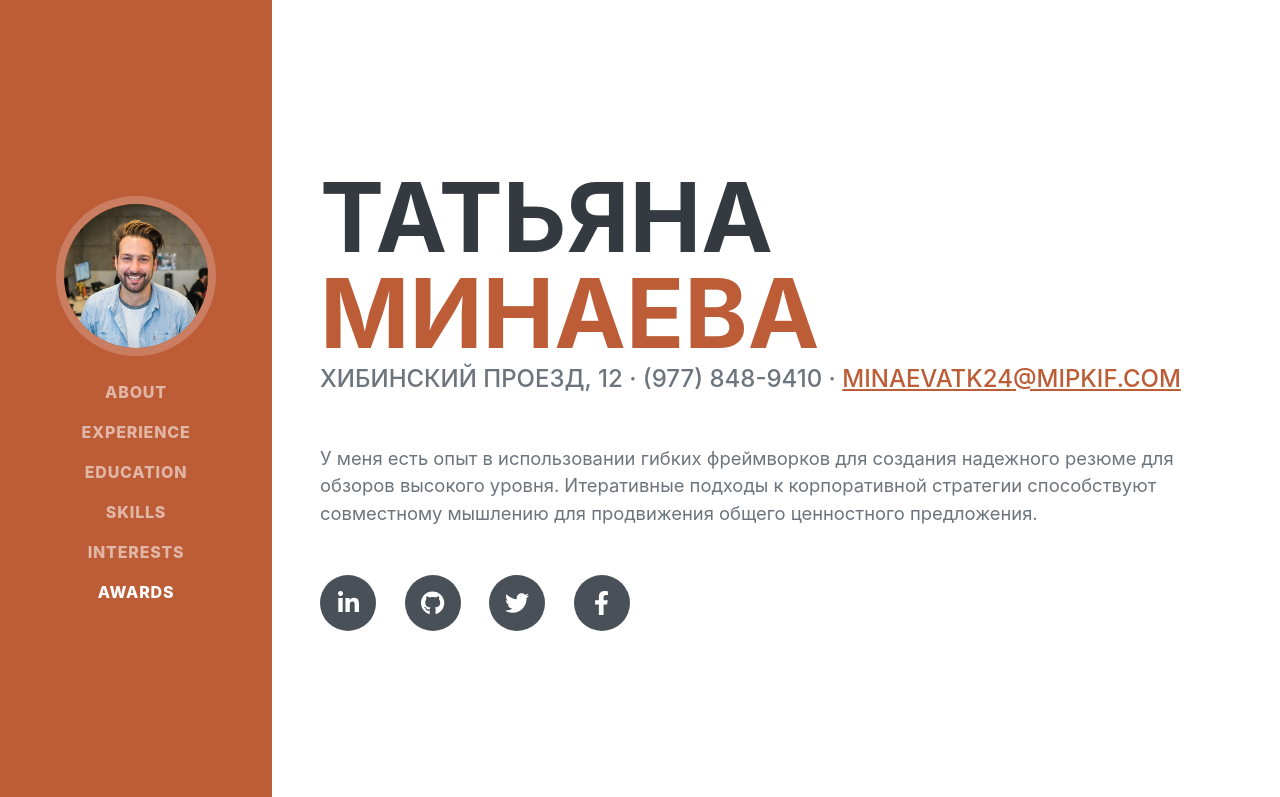
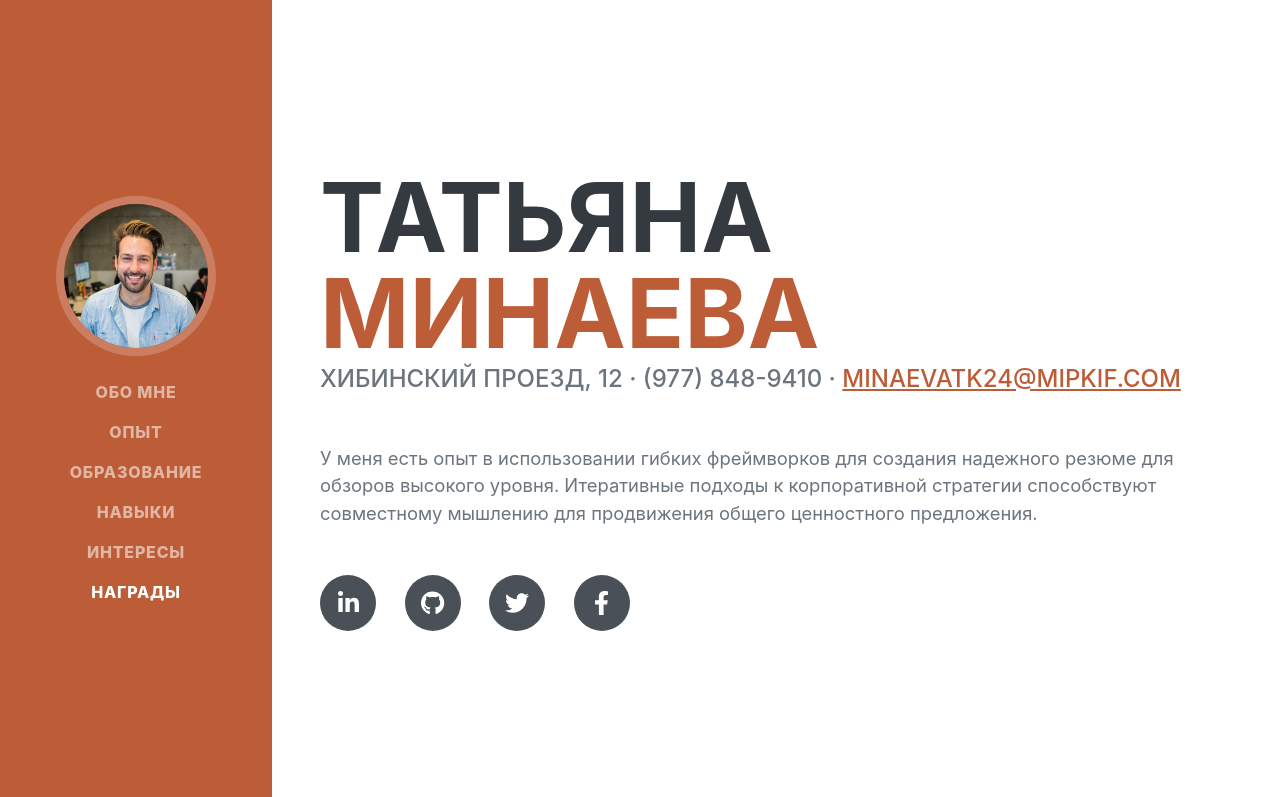
Before and after one commit to qwhltr/resume, a plain HTML site: page index.html in a window 1280 px wide. Shown: the top 797 px of the page. Drawn offline with nearby package versions, Linux system fonts and the light colour scheme; a web font is replaced by a local one.

Commit message:
Update index.html

```diff
--- a/index.html
+++ b/index.html
@@ -25,12 +25,12 @@
             <button class="navbar-toggler" type="button" data-bs-toggle="collapse" data-bs-target="#navbarResponsive" aria-controls="navbarResponsive" aria-expanded="false" aria-label="Toggle navigation"><span class="navbar-toggler-icon"></span></button>
             <div class="collapse navbar-collapse" id="navbarResponsive">
                 <ul class="navbar-nav">
-                    <li class="nav-item"><a class="nav-link js-scroll-trigger" href="#about">About</a></li>
-                    <li class="nav-item"><a class="nav-link js-scroll-trigger" href="#experience">Experience</a></li>
-                    <li class="nav-item"><a class="nav-link js-scroll-trigger" href="#education">Education</a></li>
-                    <li class="nav-item"><a class="nav-link js-scroll-trigger" href="#skills">Skills</a></li>
-                    <li class="nav-item"><a class="nav-link js-scroll-trigger" href="#interests">Interests</a></li>
-                    <li class="nav-item"><a class="nav-link js-scroll-trigger" href="#awards">Awards</a></li>
+                    <li class="nav-item"><a class="nav-link js-scroll-trigger" href="#about">Обо мне</a></li>
+                    <li class="nav-item"><a class="nav-link js-scroll-trigger" href="#experience">Опыт</a></li>
+                    <li class="nav-item"><a class="nav-link js-scroll-trigger" href="#education">Образование</a></li>
+                    <li class="nav-item"><a class="nav-link js-scroll-trigger" href="#skills">Навыки</a></li>
+                    <li class="nav-item"><a class="nav-link js-scroll-trigger" href="#interests">Интересы</a></li>
+                    <li class="nav-item"><a class="nav-link js-scroll-trigger" href="#awards">Награды</a></li>
                 </ul>
             </div>
         </nav>
```
